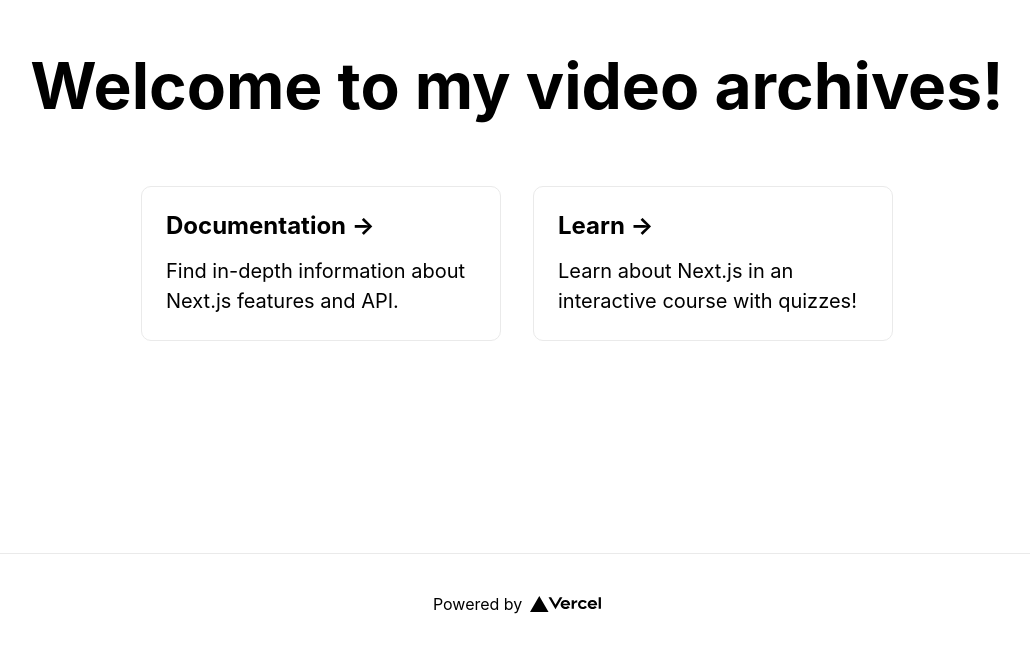
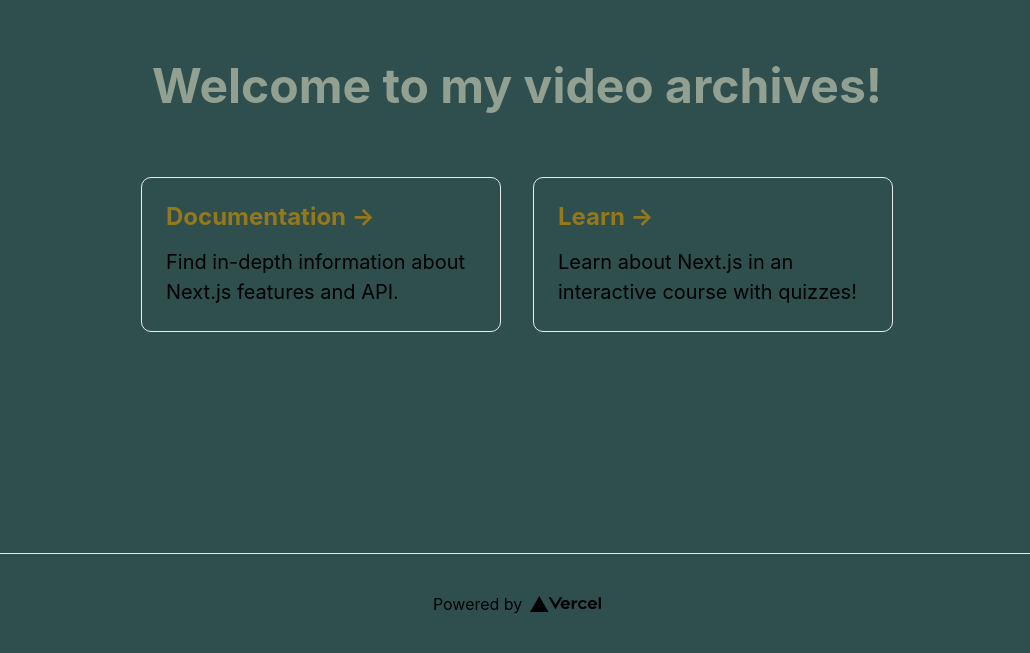
Before and after one commit to Peteropon/video-archive, a Next.js app: page / in a window 1280 px wide. Shown: the part 147-800 px from the top of the page, without its empty margins (123-1153 px from the left). Built offline with nearby package versions, Linux system fonts and the light colour scheme.

Commit message:
Modified some css.

```diff
--- a/styles/Home.module.css
+++ b/styles/Home.module.css
@@ -8,7 +8,7 @@
 }
 
 .main {
-  padding: 5rem 0;
+  padding: 1rem 0;
   flex: 1;
   display: flex;
   flex-direction: column;
@@ -49,7 +49,8 @@
 .title {
   margin: 0;
   line-height: 1.15;
-  font-size: 4rem;
+  font-size: 3rem;
+  color: rgba(255, 248, 220, 0.479);
 }
 
 .title,
@@ -60,15 +61,6 @@
 .description {
   line-height: 1.5;
   font-size: 1.5rem;
-}
-
-.code {
-  background: #fafafa;
-  border-radius: 5px;
-  padding: 0.75rem;
-  font-size: 1.1rem;
-  font-family: Menlo, Monaco, Lucida Console, Liberation Mono, DejaVu Sans Mono,
-    Bitstream Vera Sans Mono, Courier New, monospace;
 }
 
 .grid {
@@ -102,6 +94,7 @@
 .card h3 {
   margin: 0 0 1rem 0;
   font-size: 1.5rem;
+  color: rgba(184, 135, 11, 0.733);
 }
 
 .card p {
--- a/styles/globals.css
+++ b/styles/globals.css
@@ -4,6 +4,7 @@ body {
   margin: 0;
   font-family: -apple-system, BlinkMacSystemFont, Segoe UI, Roboto, Oxygen,
     Ubuntu, Cantarell, Fira Sans, Droid Sans, Helvetica Neue, sans-serif;
+  background-color: darkslategray;
 }
 
 a {
```
